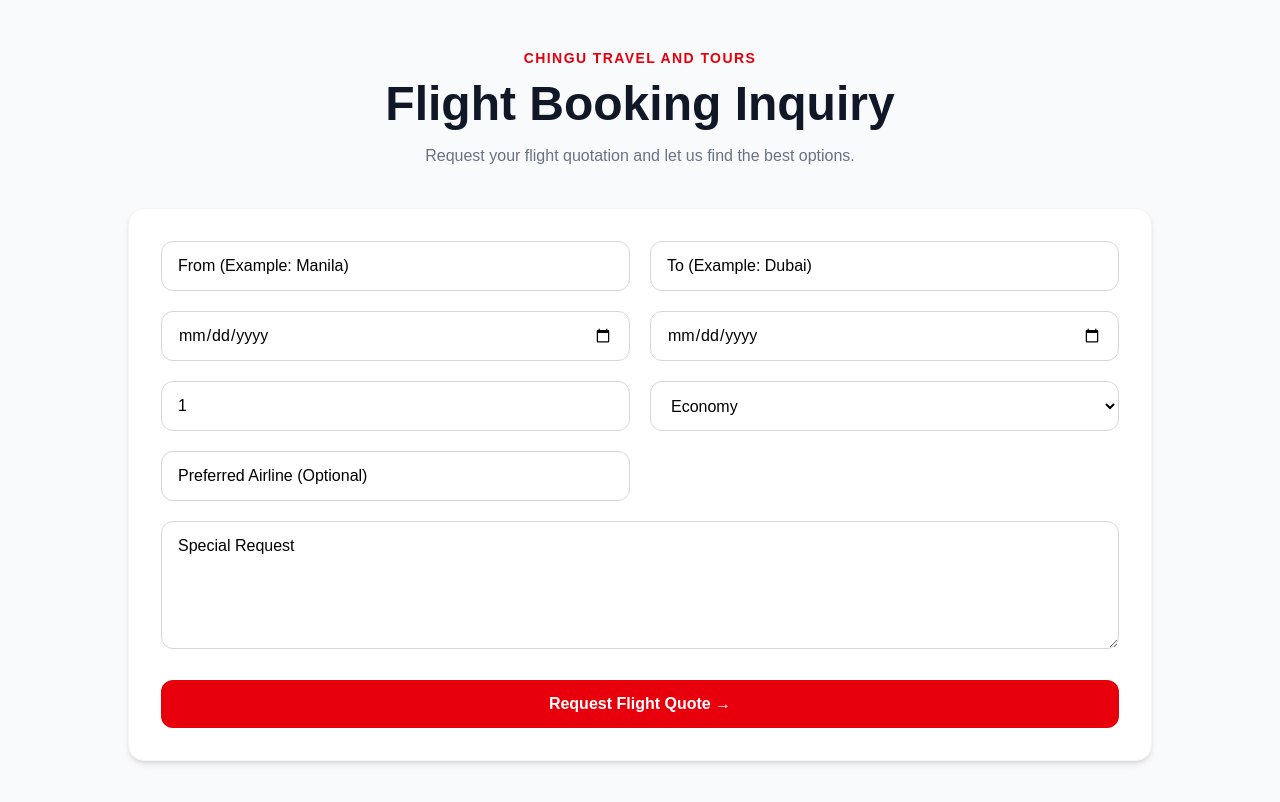
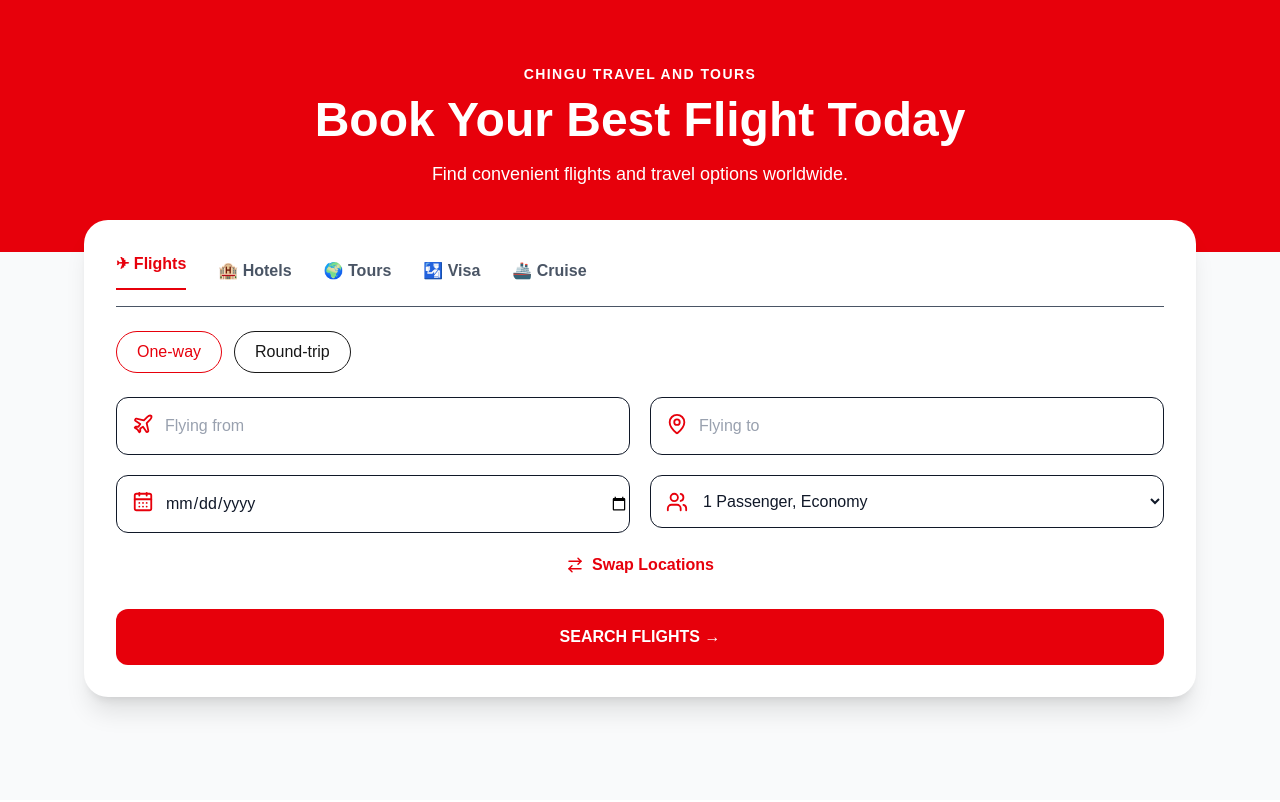
Before and after one commit to chingutravelandtours/chingu-website, a Next.js app: page /flight in a window 1280 px wide. Shown: the top 802 px of the page. Built offline with nearby package versions, Linux system fonts and the light colour scheme.

Commit message:
Update page.tsx

```diff
--- a/app/flight/page.tsx
+++ b/app/flight/page.tsx
@@ -1,132 +1,166 @@
 "use client";
 
-import { useState } from "react";
+import {
+  Plane,
+  MapPin,
+  CalendarDays,
+  Users,
+  ArrowRightLeft,
+} from "lucide-react";
+
 
 export default function FlightPage() {
 
-  const [form, setForm] = useState({
-    from: "",
-    to: "",
-    departure: "",
-    returnDate: "",
-    passengers: "1",
-    travelClass: "Economy",
-    airline: "",
-    message: "",
-  });
+  return (
+
+    <main className="min-h-screen bg-gray-50">
 
 
-  const inputStyle = `
-    w-full
-    border
-    border-gray-300
-    rounded-xl
-    px-4
-    py-3
-    text-black
-    placeholder:text-black
-    bg-white
-    outline-none
-    focus:border-red-500
-    focus:ring-2
-    focus:ring-red-100
-  `;
+      {/* HERO */}
 
+      <section className="
+        bg-red-600
+        py-16
+        px-6
+        text-white
+        text-center
+      ">
 
-  const handleSubmit = () => {
-
-    const message = `
-Hello CHINGU Travel and Tours!
-
-I would like to request a flight quotation.
-
-From:
-${form.from}
-
-To:
-${form.to}
-
-Departure:
-${form.departure}
-
-Return:
-${form.returnDate}
-
-Passengers:
-${form.passengers}
-
-Class:
-${form.travelClass}
-
-Preferred Airline:
-${form.airline}
-
-Special Request:
-${form.message}
-
-Thank you.
-`;
-
-    window.open(
-      `https://wa.me/63919388999?text=${encodeURIComponent(message)}`,
-      "_blank"
-    );
-
-  };
-
-
-  return (
-
-    <main className="min-h-screen bg-gray-50 py-12 px-5">
-
-      <div className="max-w-5xl mx-auto">
-
-
-        <div className="text-center mb-10">
-
-          <p className="
-          text-red-600
+        <p className="
           uppercase
           tracking-widest
           font-semibold
           text-sm
-          ">
-            CHINGU Travel and Tours
-          </p>
+        ">
+          CHINGU Travel and Tours
+        </p>
 
 
-          <h1 className="
+        <h1 className="
           mt-3
           text-5xl
           font-bold
-          text-gray-900
-          ">
-            Flight Booking Inquiry
-          </h1>
+        ">
+          Book Your Best Flight Today
+        </h1>
 
 
-          <p className="
+        <p className="
           mt-4
-          text-gray-500
-          ">
-            Request your flight quotation and let us find the best options.
-          </p>
+          text-lg
+        ">
+          Find convenient flights and travel options worldwide.
+        </p>
 
-        </div>
 
+      </section>
+
+
+
+
+      {/* BOOKING BOX */}
+
+      <section className="
+        max-w-6xl
+        mx-auto
+        -mt-8
+        px-5
+      ">
 
 
         <div className="
           bg-white
-          rounded-2xl
-          shadow-md
-          border
-          border-gray-100
+          rounded-3xl
+          shadow-xl
           p-8
         ">
 
 
+          {/* TABS */}
+
           <div className="
+            flex
+            gap-8
+            border-b
+            pb-4
+            text-gray-600
+            font-semibold
+          ">
+
+            <button className="
+              text-red-600
+              border-b-2
+              border-red-600
+              pb-3
+            ">
+              ✈ Flights
+            </button>
+
+
+            <button>
+              🏨 Hotels
+            </button>
+
+
+            <button>
+              🌍 Tours
+            </button>
+
+
+            <button>
+              🛂 Visa
+            </button>
+
+
+            <button>
+              🚢 Cruise
+            </button>
+
+          </div>
+
+
+
+
+          {/* TRIP TYPE */}
+
+          <div className="
+            mt-6
+            flex
+            gap-3
+          ">
+
+            <button className="
+              border
+              border-red-600
+              text-red-600
+              px-5
+              py-2
+              rounded-full
+            ">
+              One-way
+            </button>
+
+
+            <button className="
+              border
+              px-5
+              py-2
+              rounded-full
+            ">
+              Round-trip
+            </button>
+
+
+          </div>
+
+
+
+
+
+          {/* SEARCH FIELDS */}
+
+          <div className="
+            mt-6
             grid
             grid-cols-1
             md:grid-cols-2
@@ -134,98 +168,212 @@ Thank you.
           ">
 
 
-            <input
-              className={inputStyle}
-              placeholder="From (Example: Manila)"
-              onChange={(e)=>setForm({...form,from:e.target.value})}
-            />
+
+            <div className="relative">
+
+              <Plane
+                className="
+                  absolute
+                  left-4
+                  top-4
+                  text-red-600
+                "
+                size={22}
+              />
 
 
-            <input
-              className={inputStyle}
-              placeholder="To (Example: Dubai)"
-              onChange={(e)=>setForm({...form,to:e.target.value})}
-            />
+              <input
+                className="
+                  w-full
+                  border
+                  rounded-xl
+                  py-4
+                  pl-12
+                  text-gray-900
+                  placeholder:text-gray-400
+                  outline-none
+                "
+                placeholder="Flying from"
+              />
+
+            </div>
 
 
-            <input
-              type="date"
-              className={inputStyle}
-              onChange={(e)=>setForm({...form,departure:e.target.value})}
-            />
 
 
-            <input
-              type="date"
-              className={inputStyle}
-              onChange={(e)=>setForm({...form,returnDate:e.target.value})}
-            />
+
+            <div className="relative">
 
 
-            <input
-              className={inputStyle}
-              placeholder="Number of Passengers"
-              value={form.passengers}
-              onChange={(e)=>setForm({...form,passengers:e.target.value})}
-            />
+              <MapPin
+                className="
+                  absolute
+                  left-4
+                  top-4
+                  text-red-600
+                "
+                size={22}
+              />
 
 
-            <select
-              className={inputStyle}
-              onChange={(e)=>setForm({...form,travelClass:e.target.value})}
-            >
-              <option>Economy</option>
-              <option>Premium Economy</option>
-              <option>Business</option>
-              <option>First Class</option>
-            </select>
+              <input
+                className="
+                  w-full
+                  border
+                  rounded-xl
+                  py-4
+                  pl-12
+                  text-gray-900
+                  placeholder:text-gray-400
+                  outline-none
+                "
+                placeholder="Flying to"
+              />
 
 
-            <input
-              className={inputStyle}
-              placeholder="Preferred Airline (Optional)"
-              onChange={(e)=>setForm({...form,airline:e.target.value})}
-            />
+            </div>
+
+
+
+
+
+            <div className="relative">
+
+
+              <CalendarDays
+                className="
+                  absolute
+                  left-4
+                  top-4
+                  text-red-600
+                "
+                size={22}
+              />
+
+
+              <input
+                type="date"
+                className="
+                  w-full
+                  border
+                  rounded-xl
+                  py-4
+                  pl-12
+                  text-gray-900
+                "
+              />
+
+
+            </div>
+
+
+
+
+
+            <div className="relative">
+
+
+              <Users
+                className="
+                  absolute
+                  left-4
+                  top-4
+                  text-red-600
+                "
+                size={22}
+              />
+
+
+              <select
+                className="
+                  w-full
+                  border
+                  rounded-xl
+                  py-4
+                  pl-12
+                  text-gray-900
+                "
+              >
+
+                <option>
+                  1 Passenger, Economy
+                </option>
+
+                <option>
+                  2 Passengers, Economy
+                </option>
+
+                <option>
+                  Business Class
+                </option>
+
+
+              </select>
+
+
+            </div>
 
 
           </div>
 
 
 
-          <textarea
-            className={`
-              ${inputStyle}
-              mt-5
-              h-32
-            `}
-            placeholder="Special Request"
-            onChange={(e)=>setForm({...form,message:e.target.value})}
-          />
+
+
+          {/* SWAP BUTTON */}
+
+          <div className="
+            mt-5
+            flex
+            justify-center
+          ">
+
+            <button className="
+              flex
+              items-center
+              gap-2
+              text-red-600
+              font-semibold
+            ">
+
+              <ArrowRightLeft size={18}/>
+              Swap Locations
+
+            </button>
+
+          </div>
 
 
 
+
+
+          {/* BUTTON */}
+
           <button
-            onClick={handleSubmit}
             className="
-              mt-6
+              mt-8
               w-full
               bg-red-600
               text-white
-              py-3
+              py-4
               rounded-xl
-              font-semibold
+              font-bold
               hover:bg-red-700
               transition
             "
           >
-            Request Flight Quote →
+
+            SEARCH FLIGHTS →
+
           </button>
+
 
 
         </div>
 
 
-      </div>
+      </section>
+
 
     </main>
 
```
